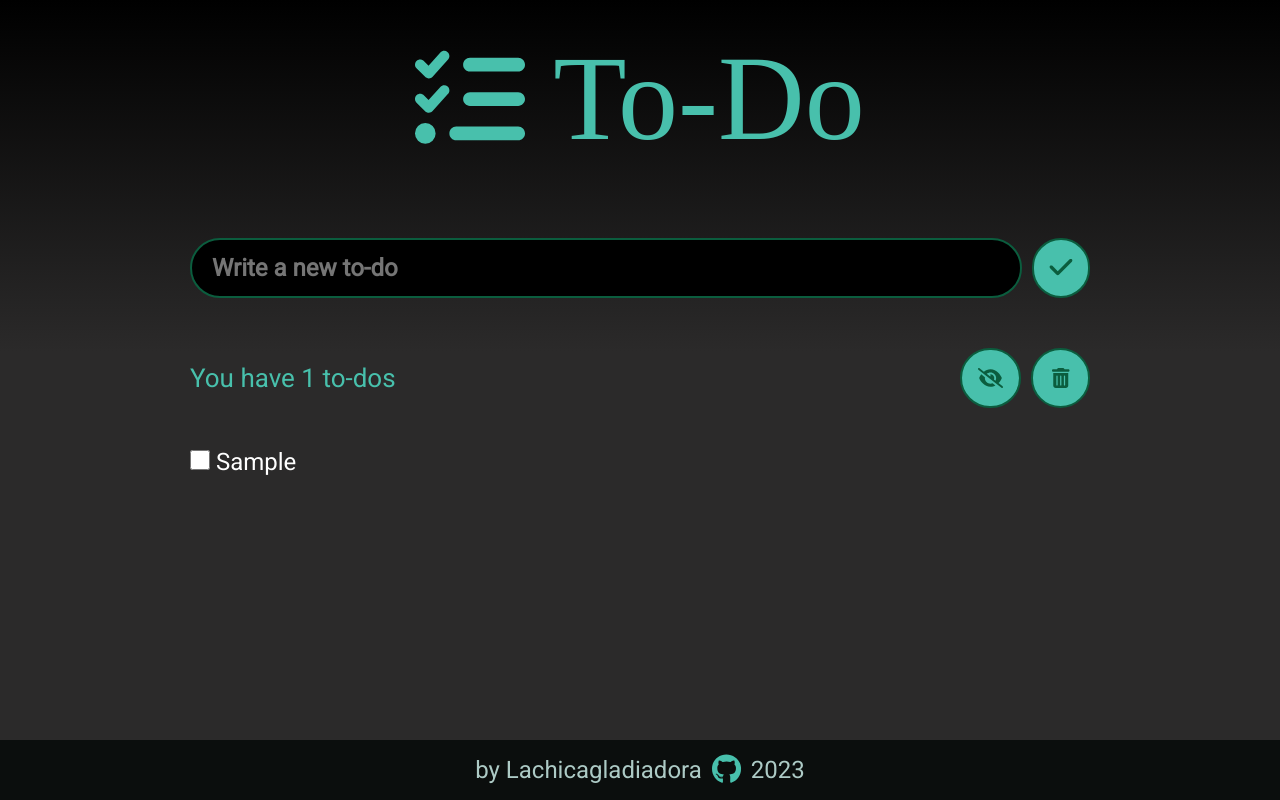
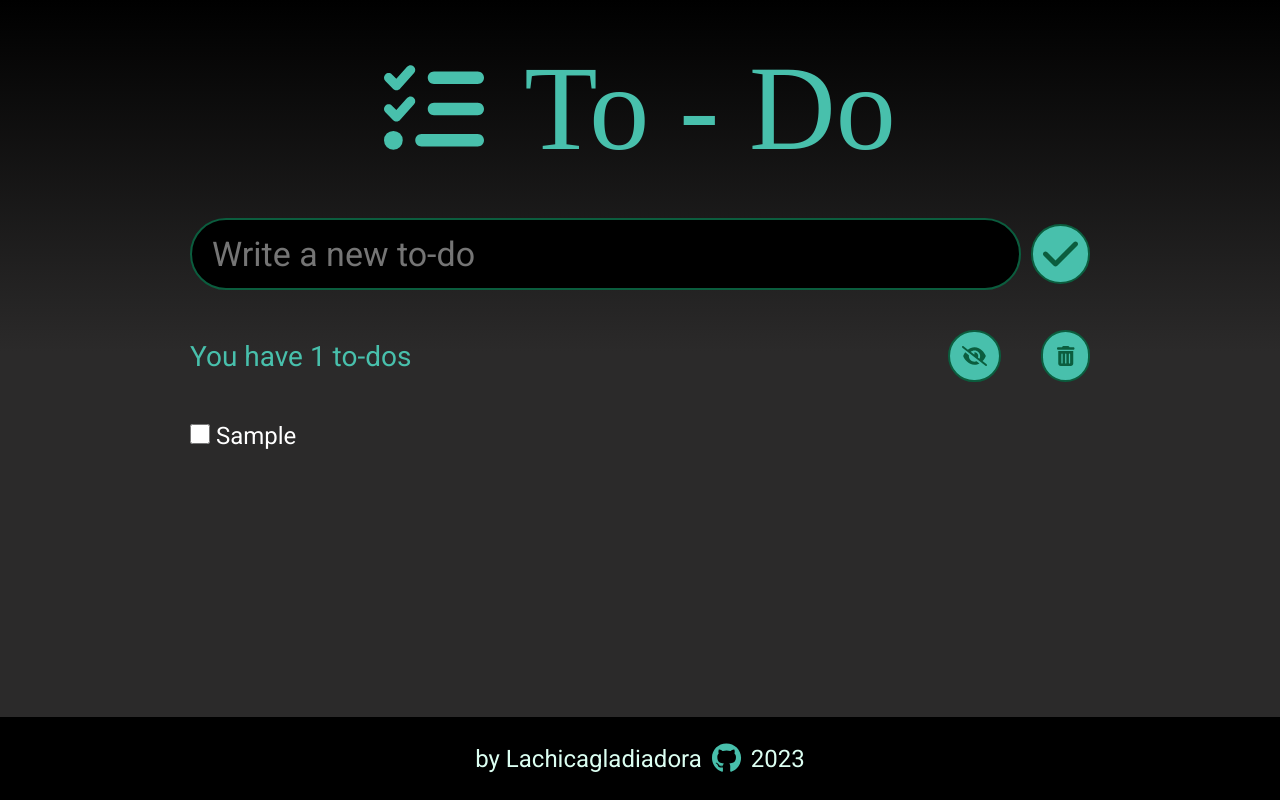
Before and after one commit to Lachicagladiadora/to-do-list, a React (Vite) app: page / in a window 1280 px wide. Both pictures are taken after typing "Sample" into the empty fields and a click on the button "Save To-Do". Built offline with nearby package versions, Linux system fonts and the light colour scheme; a web font is replaced by a local one.

Commit message:
chore: updadte interface

```diff
--- a/src/App.tsx
+++ b/src/App.tsx
@@ -86,40 +86,20 @@ export const App = () => {
         flexDirection: "column",
       }}
     >
-      <header
-        style={{
-          // width: `${HeaderWidth}%`,
-          // height: `${HeaderHeightPixels}px`,
-          color: "#48c0ac",
-        }}
-      >
-        <h1
-          className="title"
-          style={{
-            fontWeight: "lighter",
-            textTransform: "capitalize",
-            textAlign: "center",
-          }}
-        >
-          <FontAwesomeIcon icon={faListCheck} className="icon-title" /> to-do
+      <header>
+        <h1 className="title">
+          <FontAwesomeIcon icon={faListCheck} className="icon-title" /> to - do
         </h1>
       </header>
       <main
         style={{
           width: "100%",
           flex: 1,
-          // height: `calc(100vh - ${HeaderHeightPixels + FooterHeightPixels}px)`,
-          // display: "grid",
-          // gridTemplateColumns: "1fr",
-          // gridTemplateRows: "auto auto 1fr",
-          // gap: "20px",
-          // display: `${todos.length > 0 ? "block" : "flex"}`,
-          // alignItems: `${todos.length > 0 ? "" : "center"}`,
-          // justifyContent: `${todos.length > 0 ? "" : "center"}`,
           display: "flex",
           flexDirection: "column",
-          paddingLeft: "24px",
-          paddingRight: "24px",
+          padding: "0px 24px",
+          // paddingLeft: "24px",
+          // paddingRight: "24px",
         }}
       >
         {/* filter todos */}
@@ -129,7 +109,7 @@ export const App = () => {
             maxWidth: "900px",
             flex: `${todos.length > 0 ? "" : "1"}`,
             width: "100%",
-            height: "80px",
+            // height: "80px",
             display: "flex",
             flexDirection: "column",
             alignItems: "center",
@@ -149,6 +129,7 @@ export const App = () => {
                 opacity: "0.5",
                 color: "white",
                 fontSize: "24px",
+                padding: "40px 0px",
               }}
             >
               You do not have todos yet
@@ -158,29 +139,36 @@ export const App = () => {
         {/* todos options */}
         {todos.length !== 0 && (
           <section
-            style={{
-              margin: "auto",
-              padding: "40px 0px",
-              display: "flex",
-              justifyContent: "space-between",
-              alignItems: "center",
-              width: "100%",
-              maxWidth: "900px",
-              color: "#48c0ac",
-              gap: "20px",
-            }}
+            className="options-container"
+            style={
+              {
+                // margin: "auto",
+                // padding: "40px 0px",
+                // display: "flex",
+                // justifyContent: "space-between",
+                // alignItems: "center",
+                // width: "100%",
+                // maxWidth: "900px",
+                // color: "#48c0ac",
+                // gap: "20px",
+              }
+            }
           >
-            <div style={{ fontSize: "26px" }}>
+            <div>
               {procecedTodos.length !== todos.length && (
-                <p>
-                  You have {procecedTodos.length} of {todos.length} to-dos
+                <p className="options-text">
+                  You have <strong>{procecedTodos.length}</strong> to-dos that
+                  start with <strong>"{query}"</strong>
                 </p>
               )}
               {procecedTodos.length === todos.length && (
-                <p>You have {todos.length} to-dos</p>
+                <p className="options-text">You have {todos.length} to-dos</p>
               )}
             </div>
-            <div style={{ display: "flex", gap: "10px" }}>
+            <div
+              // style={{ display: "flex", gap: "10px" }}
+              className="container-buttons-options"
+            >
               <Button
                 onClick={() => setShowCompleted((prev) => !prev)}
                 title={
@@ -193,40 +181,27 @@ export const App = () => {
                     ? "Hide completed todos"
                     : "Display completed todos"
                 }
-                style={{
-                  fontSize: "20px",
-                  padding: "16px ",
-                  borderRadius: "32px",
-                }}
+                classButton="eye-button"
+                // style={{
+                //   fontSize: "20px",
+                //   padding: "16px ",
+                //   borderRadius: "32px",
+                // }}
               >
-                <FontAwesomeIcon
-                  icon={showCompleted ? faEyeSlash : faEye}
-                  // style={{
-                  //   background: "transparent",
-                  //   width: "28px",
-                  //   height: "28px",
-                  //   // borderRadius: "15px",
-                  // }}
-                />{" "}
+                <FontAwesomeIcon icon={showCompleted ? faEyeSlash : faEye} />{" "}
               </Button>
               <Button
                 onClick={removeAllCompletedTodos}
                 title="Delete all completed"
                 ariaLabel="Delete all completed"
-                style={{
-                  fontSize: "20px",
-                  padding: "12px 19px",
-                  borderRadius: "32px",
-                }}
+                classButton="trash-button"
+                // style={{
+                //   fontSize: "20px",
+                //   padding: "12px 19px",
+                //   borderRadius: "32px",
+                // }}
               >
-                <FontAwesomeIcon
-                  icon={faTrashAlt}
-                  // style={{
-                  //   background: "transparent",
-                  //   width: "30px",
-                  //   height: "30px",
-                  // }}
-                />
+                <FontAwesomeIcon icon={faTrashAlt} />
               </Button>
             </div>
           </section>
@@ -270,7 +245,7 @@ export const App = () => {
           </section>
         )}
       </main>
-      <Footer style={{ height: `${FooterHeightPixels}px` }} />
+      <Footer />
     </div>
   );
 };
--- a/src/components/Button.tsx
+++ b/src/components/Button.tsx
@@ -3,34 +3,35 @@ import { CSSProperties, ReactNode } from "react";
 type ButtonProps = {
   children: ReactNode;
   onClick?: (e: any) => void;
-  type?: string;
+  typeButton?: "button" | "submit" | "reset" | undefined;
   title: string;
   id?: string;
+  classButton?: string;
   ariaLabel?: string;
   style?: CSSProperties;
 };
 export const Button = ({
   children,
   onClick,
+  typeButton,
   title,
   ariaLabel,
   id,
+  classButton,
   style,
 }: ButtonProps) => {
   return (
     <button
       id={id}
+      className={classButton}
       onClick={onClick}
-      type="submit"
+      type={typeButton}
       title={title}
       aria-label={ariaLabel}
       style={{
-        borderStyle: "none",
-        padding: "5px 8px",
         border: "solid 2px #0b5d3e",
         background: " #48c0ac",
         color: "#0b5d3e",
-        borderRadius: "20px",
         fontWeight: "bold",
         textTransform: "capitalize",
         ...style,
--- a/src/components/Footer.tsx
+++ b/src/components/Footer.tsx
@@ -10,16 +10,16 @@ export const Footer = ({ style }: FooterProps) => {
   return (
     <footer
       style={{
-        width: "100%",
-        display: "flex",
-        gap: "10px",
-        background: "#0B0E0D",
-        alignItems: "center",
-        justifyContent: "center",
-        padding: "24px",
-        color: "#d8fcf6ca",
-        fontFamily: "monospace",
-        fontSize: "24px",
+        // width: "100%",
+        // display: "flex",
+        // gap: "10px",
+        // background: "#0B0E0D",
+        // alignItems: "center",
+        // justifyContent: "center",
+        // padding: "24px",
+        // color: "#d8fcf6ca",
+        // fontFamily: "monospace",
+        // fontSize: "24px",
         ...style,
       }}
     >
@@ -27,11 +27,14 @@ export const Footer = ({ style }: FooterProps) => {
       <a
         href="https://github.com/Lachicagladiadora"
         target="_blank"
-        style={{
-          background: "transparent",
-          fontSize: "30px",
-          color: "#48c0ac",
-        }}
+        className="icon-footer"
+        style={
+          {
+            // background: "transparent",
+            // fontSize: "30px",
+            // color: "#48c0ac",
+          }
+        }
       >
         <FontAwesomeIcon
           icon={faGithub}
--- a/src/components/FormTask.tsx
+++ b/src/components/FormTask.tsx
@@ -2,8 +2,8 @@ import { CSSProperties, useCallback } from "react";
 import { Input } from "./Input";
 import { Button } from "./Button";
 import { FontAwesomeIcon } from "@fortawesome/react-fontawesome";
-import { faCheck, faMailForward } from "@fortawesome/free-solid-svg-icons";
-import { faRightLong } from "@fortawesome/free-solid-svg-icons/faRightLong";
+import { faCheck } from "@fortawesome/free-solid-svg-icons";
+// import { faRightLong } from "@fortawesome/free-solid-svg-icons/faRightLong";
 
 type FormTaskProps = {
   createNewTodo: (newTodoValue: string) => void;
@@ -41,7 +41,7 @@ export const FormTask = ({
         justifyContent: "space-between",
         alignItems: "center",
         gap: "10px",
-        padding: "40px 0px",
+        // padding: "40px 0px",
         ...style,
       }}
     >
@@ -53,33 +53,14 @@ export const FormTask = ({
           return !newValue ? setNewTodoValue("") : setNewTodoValue(newValue);
         }}
         placeholder="Write a new to-do"
-        style={{
-          padding: "14px 20px",
-          fontSize: "24px",
-          color: "rgb(220, 255, 242)",
-          width: "100%",
-        }}
       />
       <Button
         title="Save To-Do"
         onClick={onSubmit}
         ariaLabel="Save To-Do"
-        style={{
-          color: "rgb(11, 93, 62)",
-          fontSize: "20px",
-          padding: "14px",
-          borderRadius: "71.5px",
-        }}
+        classButton="button-form"
       >
-        <FontAwesomeIcon
-          icon={faCheck}
-          style={{
-            background: "transparent",
-            width: "26px",
-            height: "26px",
-            // transform: "rotate(180deg)",
-          }}
-        />
+        <FontAwesomeIcon icon={faCheck} className="button-form-icon" />
       </Button>
     </form>
   );
--- a/src/components/Input.tsx
+++ b/src/components/Input.tsx
@@ -24,17 +24,8 @@ export const Input = ({ placeholder, value, onChange, style }: InputProps) => {
       placeholder={placeholder}
       value={value}
       onChange={onChange}
-      style={{
-        borderRadius: "36px",
-        borderStyle: "none",
-        padding: "8px 10px",
-        border: "solid 2px #0b5d3e",
-        background: "black",
-        fontWeight: "700",
-        color: "pink",
-        outline: "none",
-        ...style,
-      }}
+      className="input"
+      style={{ ...style }}
     />
   );
 };
--- a/src/index.css
+++ b/src/index.css
@@ -5,11 +5,14 @@
   --sacramento: "Sacramento", cursive;
 
   --cherry: #660f39;
-  --pink: #ffffff;
   --deepPink: #ff1493;
-  --font: #0b5d3e;
-  --darkFuchsia: #249079;
-  --deepFuchsia: #48c0ac;
+
+  --white: #ffffff;
+  --black: #000000;
+  --aquamarine-darker: #0b5d3e;
+  --aquamarine-dark: #249079;
+  --aquamarine: #48c0ac;
+  --aquamarine-light: rgb(220, 255, 242);
 }
 
 * {
@@ -19,60 +22,239 @@
   font-family: "Roboto", sans-serif;
 }
 
+header {
+  padding-top: 30px;
+  color: var(--aquamarine);
+  padding: 40px 0px;
+}
+
 .wrapper-general {
   background: linear-gradient(0deg, #2b2a2a 56%, black 100%);
   height: 100vh;
   /* padding: 10px; */
 }
 
+/* header */
 .title {
+  display: flex;
+  align-items: center;
+  justify-content: center;
+  gap: 40px;
+  font-weight: lighter;
+  text-transform: capitalize;
+  text-align: center;
   font-family: "Rubik Maze", cursive;
 }
 
+/* form */
+.input {
+  outline: none;
+  width: 100%;
+  border: solid 2px var(--aquamarine-darker);
+  background: var(--black);
+  color: var(--aquamarine-light);
+}
+
+.button-form {
+  color: var(--aquamarine-darker);
+}
+
+.button-form-icon {
+  background: transparent;
+}
+
+/* to-dos options */
+.options-container {
+  width: 100%;
+  max-width: 900px;
+  margin: 0px auto;
+  color: var(--aquamarine);
+  padding: 40px 0px;
+  display: flex;
+  align-items: center;
+  justify-content: space-between;
+  gap: 20px;
+  padding: 40px 0px;
+}
+
+.container-buttons-options {
+  display: flex;
+  align-items: center;
+  justify-content: center;
+}
+
+footer {
+  width: 100%;
+  background: var(--black);
+  color: var(--aquamarine-light);
+  /* padding: 24px 0px; */
+  display: flex;
+  gap: 10px;
+  align-items: center;
+  justify-content: center;
+  font-family: monospace;
+}
+
+.icon-footer {
+  background: transparent;
+  color: var(--aquamarine);
+}
+
+/* to-dos */
+
 @media screen and (max-width: 600px) {
-  header {
-    padding-top: 30px;
+  /* header {
     padding-bottom: 5px;
-  }
+  } */
   .title {
     font-size: 60px;
   }
   .icon-title {
-    height: 50px;
+    height: 40px;
   }
   .svg-inline--fa .fa-list-check .icon-title {
     height: 60px;
   }
+  .input {
+    font-size: 24px;
+    padding: 6px 12px;
+    border-radius: 24px;
+  }
+  .button-form {
+    font-size: 24px;
+    padding: 4px 8px;
+    border-radius: 22px;
+  }
+  .options-container {
+    flex-direction: column;
+  }
+  .options-text {
+    font-size: 20px;
+  }
+  .container-buttons-options {
+    width: 100%;
+    justify-content: end;
+    gap: 10px;
+  }
+  .eye-button {
+    font-size: 18px;
+    padding: 6px;
+    border-radius: 34px;
+  }
+  .trash-button {
+    font-size: 18px;
+    padding: 6px 8px;
+    border-radius: 32px;
+  }
+  footer {
+    padding: 18px 0px;
+    font-size: 18px;
+  }
+  .icon-footer {
+    font-size: 24px;
+  }
 }
 
 @media screen and (min-width: 601px) {
-  header {
-    padding: 30px 0px;
+  /* header {
     padding-bottom: 15px;
-  }
+  } */
   .title {
     font-size: 80px;
   }
   .icon-title {
-    height: 70px;
+    height: 60px;
   }
   .svg-inline--fa .fa-list-check .icon-title {
     height: 80px;
   }
+  .input {
+    font-size: 26px;
+    padding: 10px 16px;
+    border-radius: 30px;
+  }
+  .button-form {
+    font-size: 36px;
+    padding: 6px 8px;
+    border-radius: 30px;
+    display: flex;
+    justify-items: center;
+    align-items: center;
+  }
+  .options-container {
+    flex-direction: row;
+  }
+  .options-text {
+    font-size: 24px;
+  }
+  .container-buttons-options {
+    width: auto;
+    gap: 28px;
+  }
+  .eye-button {
+    font-size: 20px;
+    padding: 6px;
+    border-radius: 32px;
+  }
+  .trash-button {
+    font-size: 20px;
+    padding: 6px 8px;
+    border-radius: 32px;
+  }
+  footer {
+    padding: 22px 0px;
+    font-size: 22px;
+  }
+  .icon-footer {
+    font-size: 28px;
+  }
 }
 
 @media screen and (min-width: 1025px) {
-  header {
-    padding: 30px 0px;
+  /* header {
     margin-bottom: 30px;
-  }
+  } */
   .title {
     font-size: 120px;
   }
   .icon-title {
-    height: 110px;
+    height: 100px;
   }
   .svg-inline--fa .fa-list-check .icon-title {
     height: 120px;
   }
+  .input {
+    font-size: 34px;
+    padding: 14px 20px;
+    border-radius: 36px;
+  }
+  .button-form {
+    font-size: 40px;
+    padding: 8px 10px;
+    border-radius: 34px;
+  }
+  .options-text {
+    font-size: 28px;
+  }
+  .container-buttons-options {
+    width: auto;
+    gap: 40px;
+  }
+  .eye-button {
+    font-size: 20px;
+    padding: 12px 12px;
+    border-radius: 32px;
+  }
+  .trash-button {
+    font-size: 20px;
+    padding: 12px 14px;
+    border-radius: 32px;
+  }
+  footer {
+    padding: 24px 0px;
+    font-size: 24px;
+  }
+  .icon-footer {
+    font-size: 30px;
+  }
 }
```
